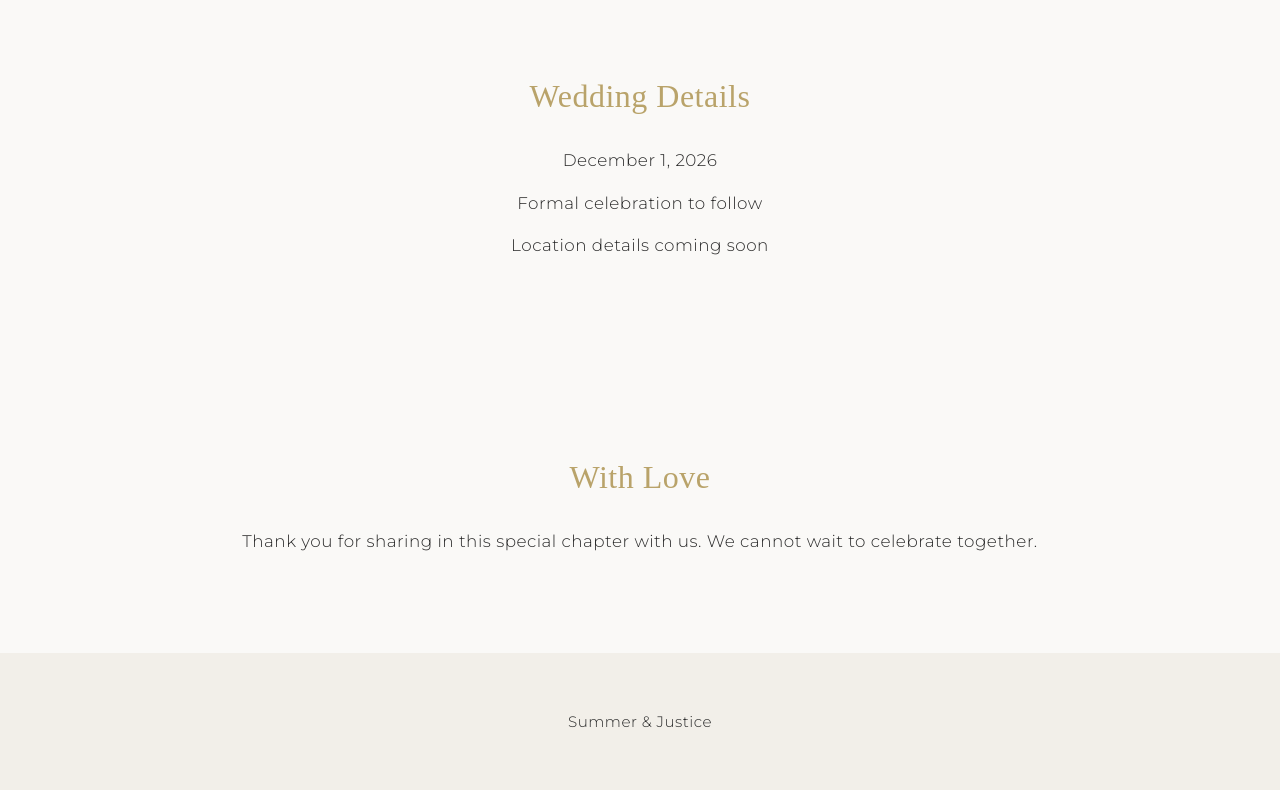
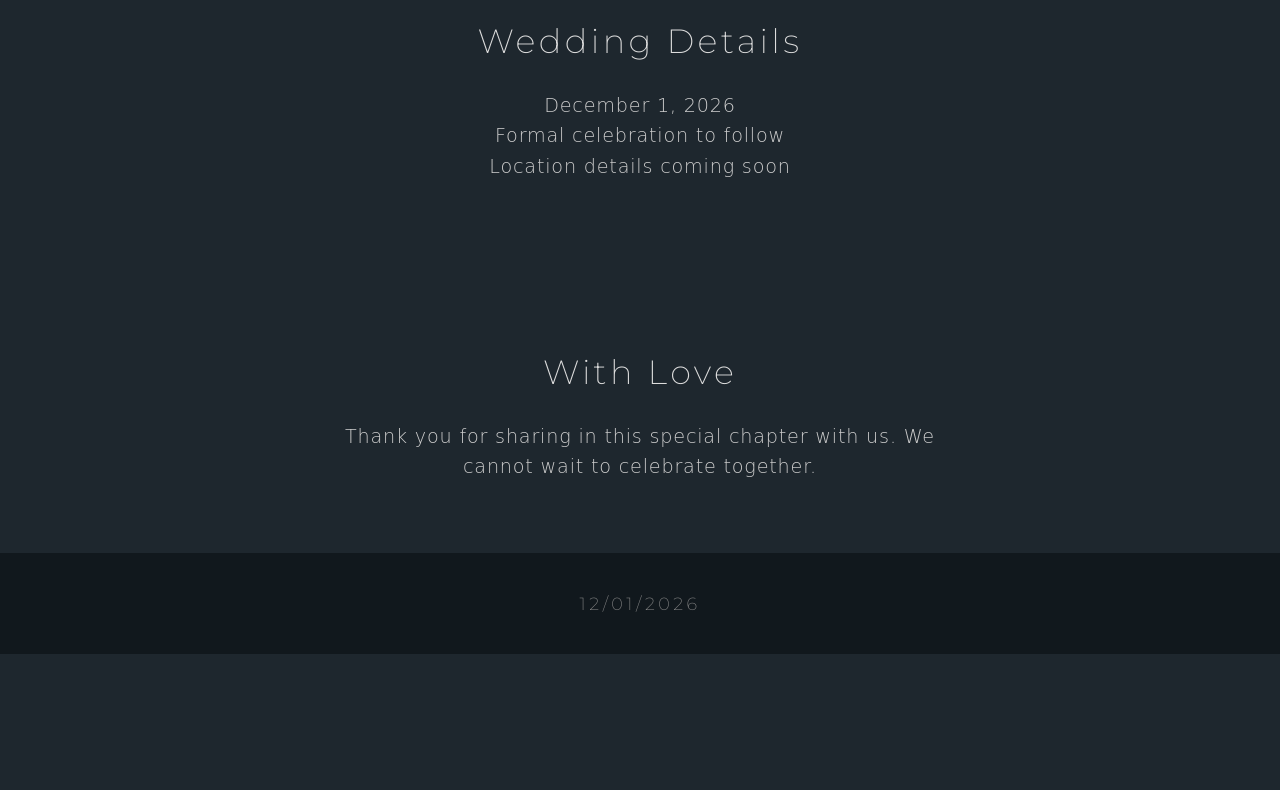
Before and after one commit to oliviabogle/Summer-Justice, a plain HTML site: page index.html in a window 1280 px wide. Shown: the part 800-1590 px from the top of the page. After the commit the page ends 1454 px from the top, so only its background shows below. Drawn offline with Linux system fonts and the light colour scheme; a web font is replaced by a local one.

Commit message:
Update index.html

```diff
--- a/index.html
+++ b/index.html
@@ -1,89 +1,91 @@
 <!DOCTYPE html>
 <html lang="en">
 <head>
-    <meta charset="UTF-8">
-    <meta name="viewport" content="width=device-width, initial-scale=1.0">
+  <meta charset="UTF-8" />
+  <meta name="viewport" content="width=device-width, initial-scale=1" />
   <title>Summer & Justice</title>
 
-    <!-- Elegant thin font -->
-    <link href="https://fonts.googleapis.com/css2?family=Playfair+Display:ital,wght@0,300;1,300&family=Montserrat:wght@200;300&display=swap" rel="stylesheet">
+  <!-- Cursive & thin font -->
+  <link href="https://fonts.googleapis.com/css2?family=Dancing+Script:wght@300&family=Montserrat:wght@200&display=swap" rel="stylesheet" />
 
   <style>
     body {
       margin: 0;
-            background-color: #faf9f7;
-            color: #901d1d00;
-            font-family: 'Montserrat', sans-serif;
+      background-color: #1e272e; /* slate grey/black */
+      color: #f0f0f0; /* off-white text */
+      font-family: 'Dancing Script', cursive;
       font-weight: 300;
-            letter-spacing: 0.5px;
+      letter-spacing: 0.05em;
       text-align: center;
     }
 
     header {
       padding: 100px 20px;
-            background-color: #ffffff;
+      background-color: #11181d; /* darker black */
     }
 
     header h1 {
-            font-family: 'Playfair Display', serif;
-            font-size: 3.2em;
+      font-size: 3.5em;
+      margin: 0;
       font-weight: 300;
-            color: #000000;
-            margin: 0;
     }
 
     header p {
-            margin-top: 20px;
-            font-size: 1.1em;
-            color: #7a7a7a;
+      margin-top: 15px;
+      font-size: 1.3em;
+      font-weight: 300;
+      color: #b0b0b0;
     }
 
     .divider {
       width: 60px;
       height: 1px;
-            background-color: #c9b37e;
+      background-color: #f0f0f0;
       margin: 40px auto;
+      opacity: 0.3;
     }
 
     section {
-            padding: 80px 25px;
-            max-width: 900px;
+      max-width: 800px;
       margin: auto;
+      padding: 70px 20px;
     }
 
-        h2 {
-            font-family: 'Playfair Display', serif;
-            font-size: 2em;
-            font-weight: 300;
-            color: #b9a36a;
+    section h2 {
+      font-family: 'Montserrat', sans-serif;
+      font-weight: 200;
+      font-size: 2.1em;
+      color: #ddd;
       margin-bottom: 30px;
+      letter-spacing: 0.1em;
     }
 
-        p {
-            font-size: 1.05em;
-            line-height: 1.8;
-            color: #2a2a2a;
-        }
-
-        .details p {
-            margin: 12px 0;
+    section p {
+      font-family: 'Dancing Script', cursive;
+      font-weight: 300;
+      font-size: 1.2em;
+      line-height: 1.6;
+      color: #ccc;
+      margin: 0 auto;
+      max-width: 600px;
     }
 
     footer {
       padding: 40px 20px;
-            background-color: #f2efe9;
-            color: #6a6a6a;
-            font-size: 0.9em;
+      background-color: #11181d;
+      color: #888;
+      font-family: 'Montserrat', sans-serif;
+      font-weight: 200;
+      font-size: 1.1em;
+      letter-spacing: 0.2em;
     }
   </style>
 </head>
 <body>
-
   <header>
     <h1>Summer & Justice</h1>
     <div class="divider"></div>
     <p>are joyfully celebrating their engagement</p>
-        <p>December 1, 2026</p>
   </header>
 
   <section>
@@ -95,7 +97,7 @@
     </p>
   </section>
 
-    <section class="details">
+  <section>
     <h2>Wedding Details</h2>
     <p>December 1, 2026</p>
     <p>Formal celebration to follow</p>
@@ -111,8 +113,7 @@
   </section>
 
   <footer>
-        <p>Summer & Justice</p>
+    12/01/2026
   </footer>
-
 </body>
 </html>
```
Lines whose indentation alone changed are shown as unchanged.
